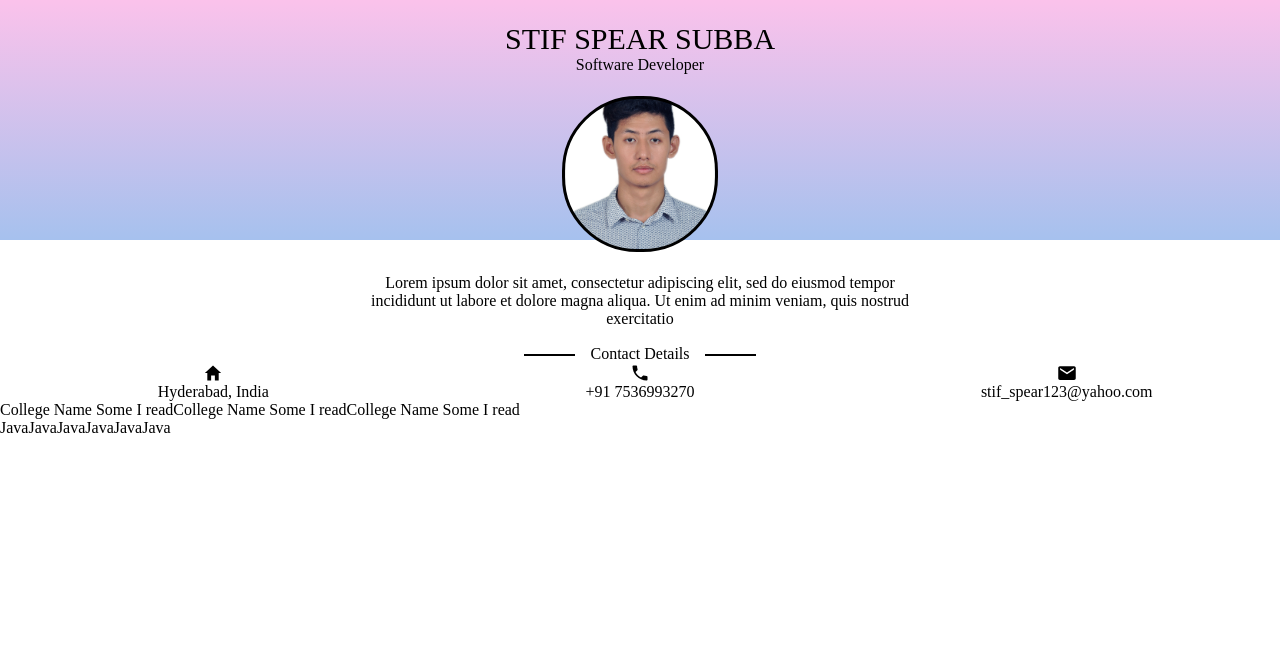
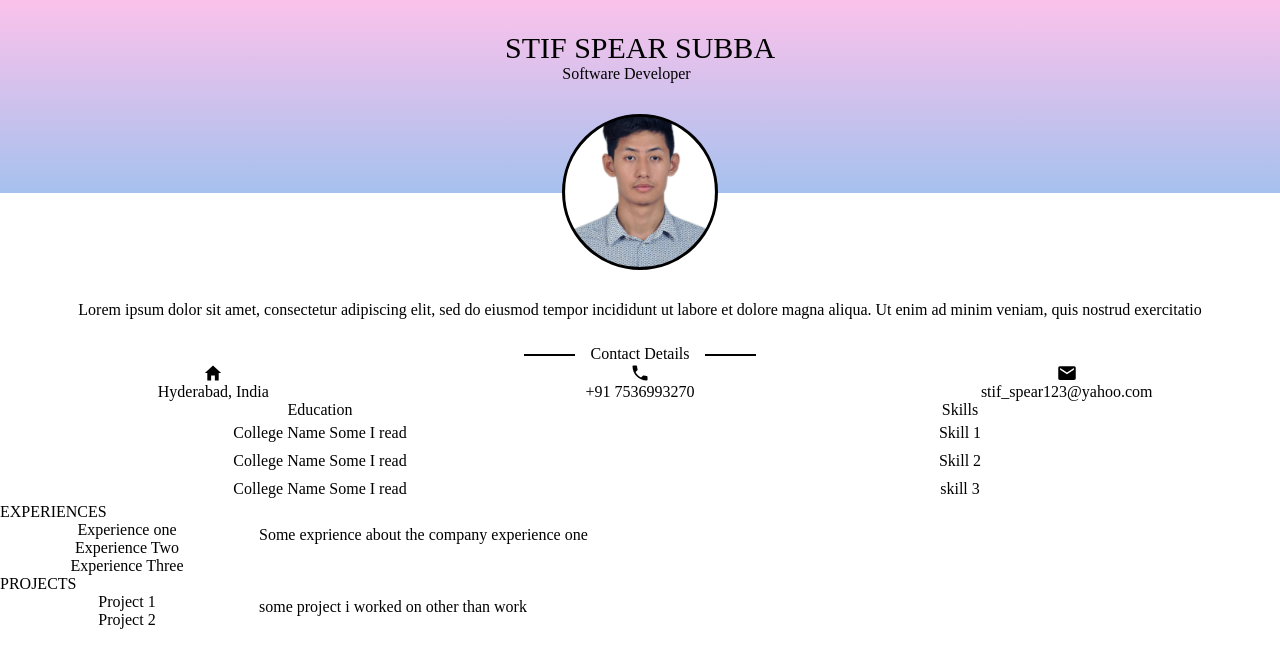
Before and after one commit to stifspear/Portfolio, an Angular app: page / in a window 1280 px wide. Shown: the top 668 px of the page. Built offline with nearby package versions, Linux system fonts and the light colour scheme.

Commit message:
Added all the data

```diff
--- a/src/app/aboutme/aboutme.component.css
+++ b/src/app/aboutme/aboutme.component.css
@@ -7,7 +7,6 @@
 }
 
 .aboutme-cont {
-    position: relative;
 }
 .banner {
     width: 100%;
@@ -21,11 +20,12 @@
     justify-content: space-evenly;
     align-items: center;
     height: 350px;
+    position: relative;
 }
 .prof-img-wr {
     width: 150px;
     height: 150px;
-    border-radius: 75px;
+    border-radius: 50%;
     background-image: url('/assets/profilepic.jpg');
     border: solid 3px;
 }
@@ -35,7 +35,7 @@
     text-transform: uppercase;
 }
 .abt-me-desc {
-    width: 550px;
+    width: 90%;
     text-align: center;
 }
 .cont-img {
@@ -89,23 +89,34 @@
     left: 100%;
     margin-left: 15px;
 }
+.edu-exp-cont {
+    align-items: center;
+    justify-content: space-evenly;
+    width: 100%;
+}
+.edu-ele {
+    padding: 5px 0;
+}
+.edu-exp-incont {
+    flex: 1;
+    justify-content: center;
+    align-items: center;
+}
+.item-cont {
+    justify-content: center;
+    align-items: center;
+    flex: 1;
+}
+.item-desc {
+    padding: 5px;
+    flex: 4;
+}
+.header {
+    text-transform: uppercase;
+}
 @media screen and (max-width: 600px) {
     .name-cls {
         font-size: 20px;
-    }
-    .abt-me-desc {
-        width: inherit;
-    }
-}
-@media screen and (max-width: 400px) {
-    .prof-img-wr {
-        width: 100px;
-        height: 100px;
-        border-radius: 50px;
-        border: solid 1px;
-    }
-    .banner {
-        height: 47%;
     }
     .contac-body {
         flex-direction: column;
@@ -114,4 +125,18 @@
     .cont-ele {
         flex-direction: row;
     }
+    .edu-exp-cont {
+        flex-direction: column;
+    }
 }
+@media screen and (max-width: 400px) {
+    .prof-img-wr {
+        width: 100px;
+        height: 100px;
+        border-radius: 50%;
+        border: solid 1px;
+    }
+    .abt-wr {
+        height: 250px;
+    }
+}
--- a/src/app/aboutme/aboutme.component.html
+++ b/src/app/aboutme/aboutme.component.html
@@ -5,7 +5,8 @@
             <p class="name-cls">Stif Spear Subba</p>
             <p class="abt-me-desc">Software Developer</p>
         </div>
-        <div class="prof-img-wr img-div"></div>
+        <div class="prof-img-wr img-div">
+        </div>
         <p class="abt-me-desc">Lorem ipsum dolor sit amet, consectetur adipiscing elit, sed do eiusmod tempor incididunt ut labore et dolore magna
             aliqua. Ut enim ad minim veniam, quis nostrud exercitatio</p>
     </div>
@@ -28,23 +29,32 @@
             </div>
         </div>
     </div>
-    <div class="trio-cont flex-col">
-        <div class="left-cont flex-row">
-            <div class="edu-cont flex-row">
-                <p class="edu-ele">College Name Some I read</p>
-                <p class="edu-ele">College Name Some I read</p>
-                <p class="edu-ele">College Name Some I read</p>
-            </div>
-            <div class="exp-cont flex-row">
-            </div>
+    <div class="edu-exp-cont flex-row">
+        <div class="edu-exp-incont flex-col">
+            <header>Education</header>
+            <p class="edu-ele">College Name Some I read</p>
+            <p class="edu-ele">College Name Some I read</p>
+            <p class="edu-ele">College Name Some I read</p>
         </div>
-        <div class="skills-cont flex-row">
-            <p class="skill-ele">Java</p>
-            <p class="skill-ele">Java</p>
-            <p class="skill-ele">Java</p>
-            <p class="skill-ele">Java</p>
-            <p class="skill-ele">Java</p>
-            <p class="skill-ele">Java</p>
+        <div class="edu-exp-incont flex-col">
+            <header>Skills</header>
+            <p class="edu-ele">Skill 1</p>
+            <p class="edu-ele">Skill 2</p>
+            <p class="edu-ele">skill 3</p>
         </div>
     </div>
+    <div *ngFor="let section of getKeys(dataObj)">
+        <header class="header">{{section}}</header>
+        <div class="flex-row">
+            <div class="item-cont flex-col">
+                <div class="item-ele" *ngFor="let value of getKeys(dataObj[section])" (click)="updateDesc(section, value)">
+                    {{value}}
+                </div>
+            </div>
+            <p class="item-desc">
+                {{dataObj[section][selectedValues[section]]}}
+            </p>
+        </div>
+    </div>
+
 </div>
--- a/src/app/aboutme/aboutme.component.ts
+++ b/src/app/aboutme/aboutme.component.ts
@@ -1,4 +1,6 @@
 import { Component, OnInit } from '@angular/core';
+
+import { DataModel } from '../datamodel';
 
 @Component({
   selector: 'app-aboutme',
@@ -7,9 +9,30 @@ import { Component, OnInit } from '@angular/core';
 })
 export class AboutmeComponent implements OnInit {
 
+  dataObj: any;
+  selectedValues: any;
   constructor() { }
 
   ngOnInit() {
+    this.dataObj = DataModel.data;
+    console.log(this.dataObj);
+    this.selectedValues = {
+      'experiences': this.getKeys(this.dataObj['experiences'])[0],
+      'projects': this.getKeys(this.dataObj['projects'])[0]
+    };
+  }
+
+  /**
+   * Function will update the description based on the selected element
+   * @param section name of the element clicked on
+   * @param itemElement of the section
+   */
+  updateDesc(index: number, itemElement: string) {
+    this.selectedValues[index] = itemElement;
+  }
+
+  getKeys(obj: Object): Array<any> {
+    return Object.keys(obj);
   }
 
 }
--- /dev/null
+++ b/src/app/datamodel.ts
@@ -0,0 +1,13 @@
+export class DataModel {
+    static data: Object = {
+        'experiences': {
+        'Experience one': 'Some exprience about the company experience one',
+        'Experience Two': 'Some experienec about the company two',
+        'Experience Three': 'Some experienec about the company three'
+    },
+        'projects': {
+        'Project 1': 'some project i worked on other than work',
+        'Project 2': 'some project i worked on other than school'
+        }
+};
+}
```
